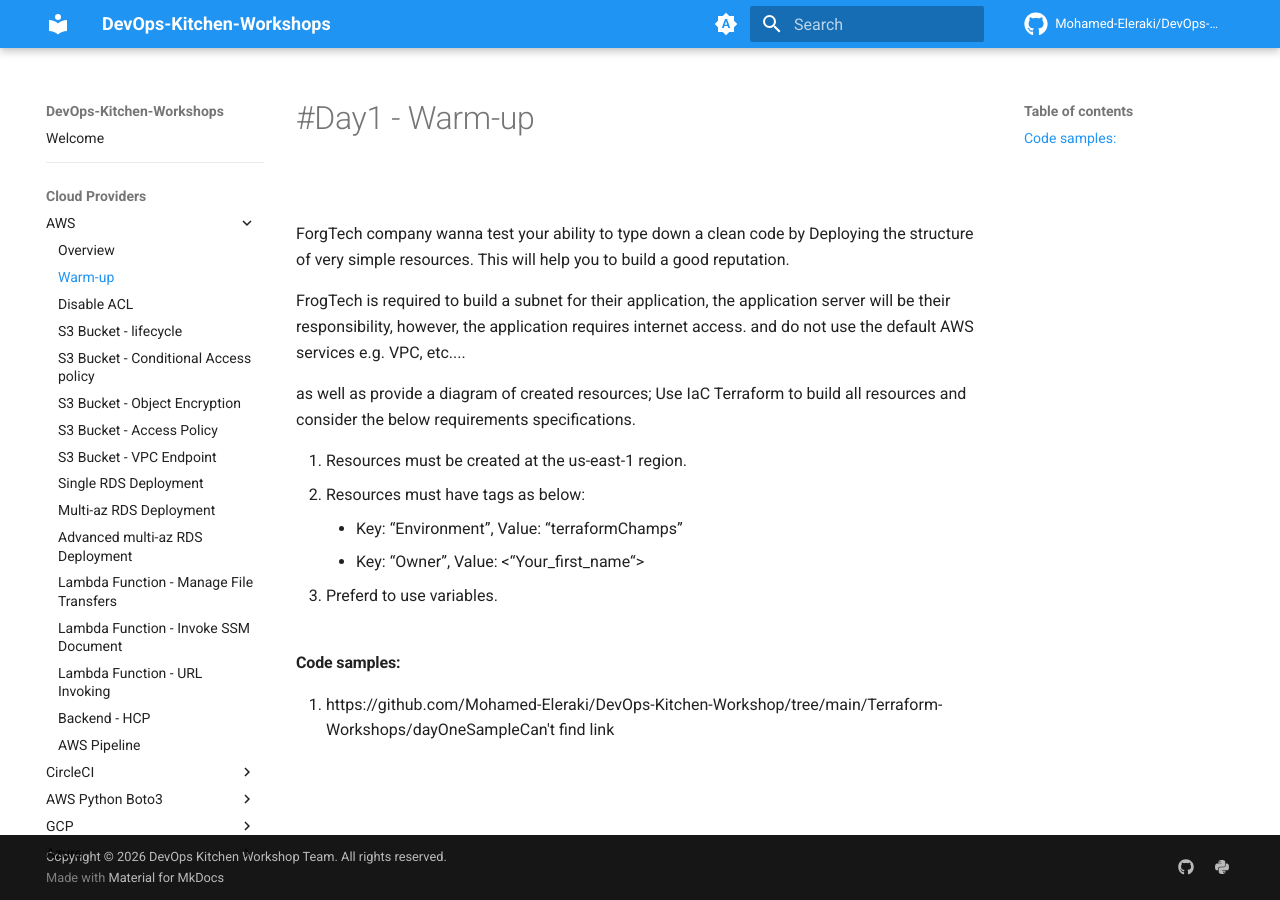
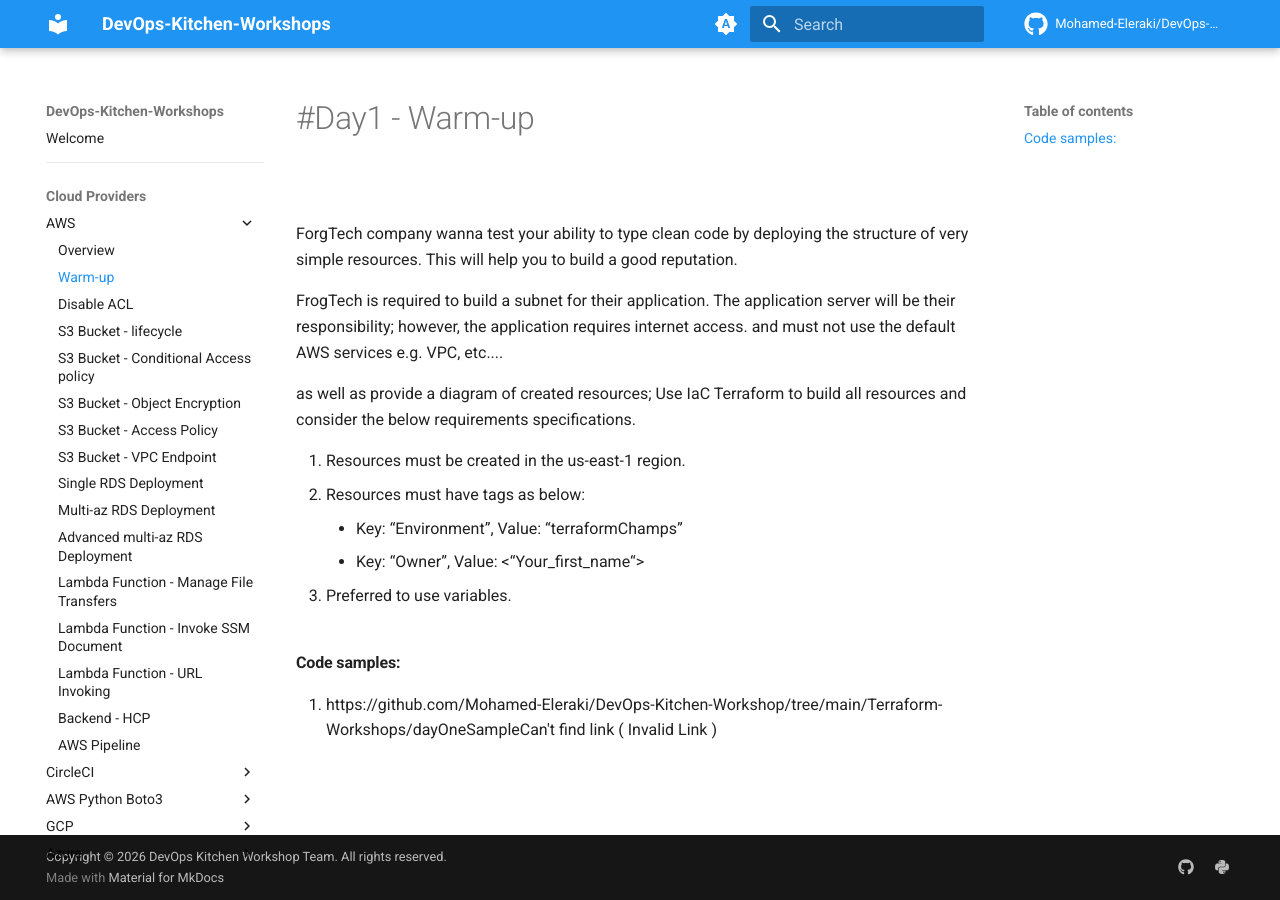
Before and after one commit to Mohamed-Eleraki/DevOps-Kitchen-Workshop, an MkDocs documentation site: the page built from docs/aws/warm-up.md, in a window 1280 px wide. Built offline with MkDocs 1.6.1 and Material for MkDocs 9.7.7, drawn with Linux system fonts in a browser that asks for light colours; comment, search, counter and statistics services are not loaded; the version menu is left out.

Commit message:
Update warm-up.md

```diff
--- a/docs/aws/warm-up.md
+++ b/docs/aws/warm-up.md
@@ -1,22 +1,22 @@
 # #Day1 - Warm-up
 <br>
 
-ForgTech company wanna test your ability to type down a clean code by Deploying the structure of very simple resources. This will help you
+ForgTech company wanna test your ability to type clean code by deploying the structure of very simple resources. This will help you
 to build a good reputation.
 
-FrogTech is required to build a subnet for their application, the application server will be their responsibility, however, the application requires
-internet access. and do not use the default AWS services e.g. VPC, etc....
+FrogTech is required to build a subnet for their application. The application server will be their responsibility; however, the application requires
+internet access. and must not use the default AWS services e.g. VPC, etc....
 
 as well as provide a diagram of created resources; Use IaC Terraform to build all resources and consider the below requirements
 specifications.
 
-1. Resources must be created at the us-east-1 region.
+1. Resources must be created in the us-east-1 region.
 2. Resources must have tags as below:
     - Key: “Environment”, Value: “terraformChamps”
     - Key: “Owner”, Value: <“Your_first_name“>
-3. Preferd to use variables.
+3. Preferred to use variables.
 <br><br>
 
 #### **Code samples:**
 
-1. https://github.com/Mohamed-Eleraki/DevOps-Kitchen-Workshop/tree/main/Terraform-Workshops/dayOneSampleCan't find link
+1. https://github.com/Mohamed-Eleraki/DevOps-Kitchen-Workshop/tree/main/Terraform-Workshops/dayOneSampleCan't find link  ( Invalid Link )
```
